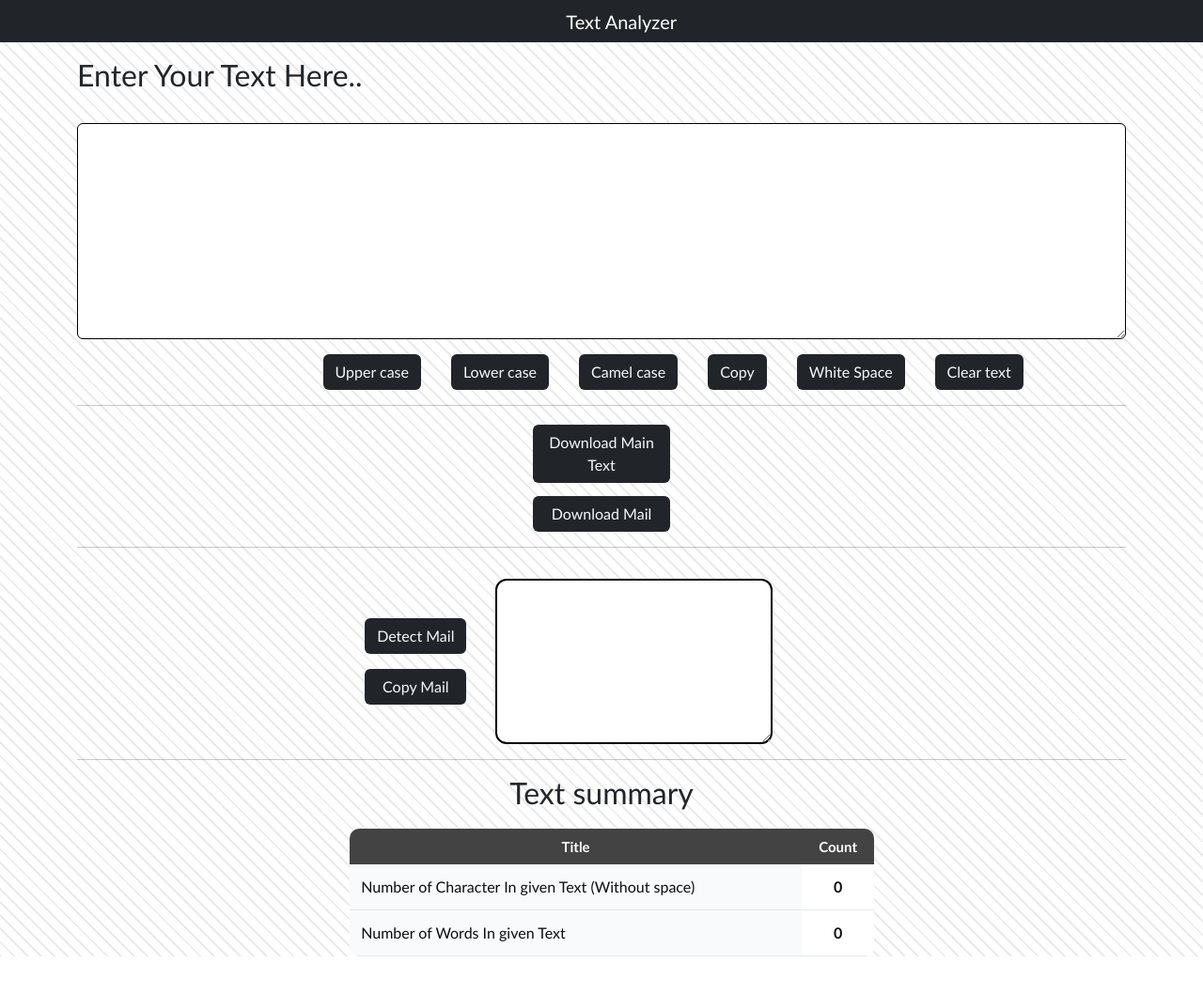
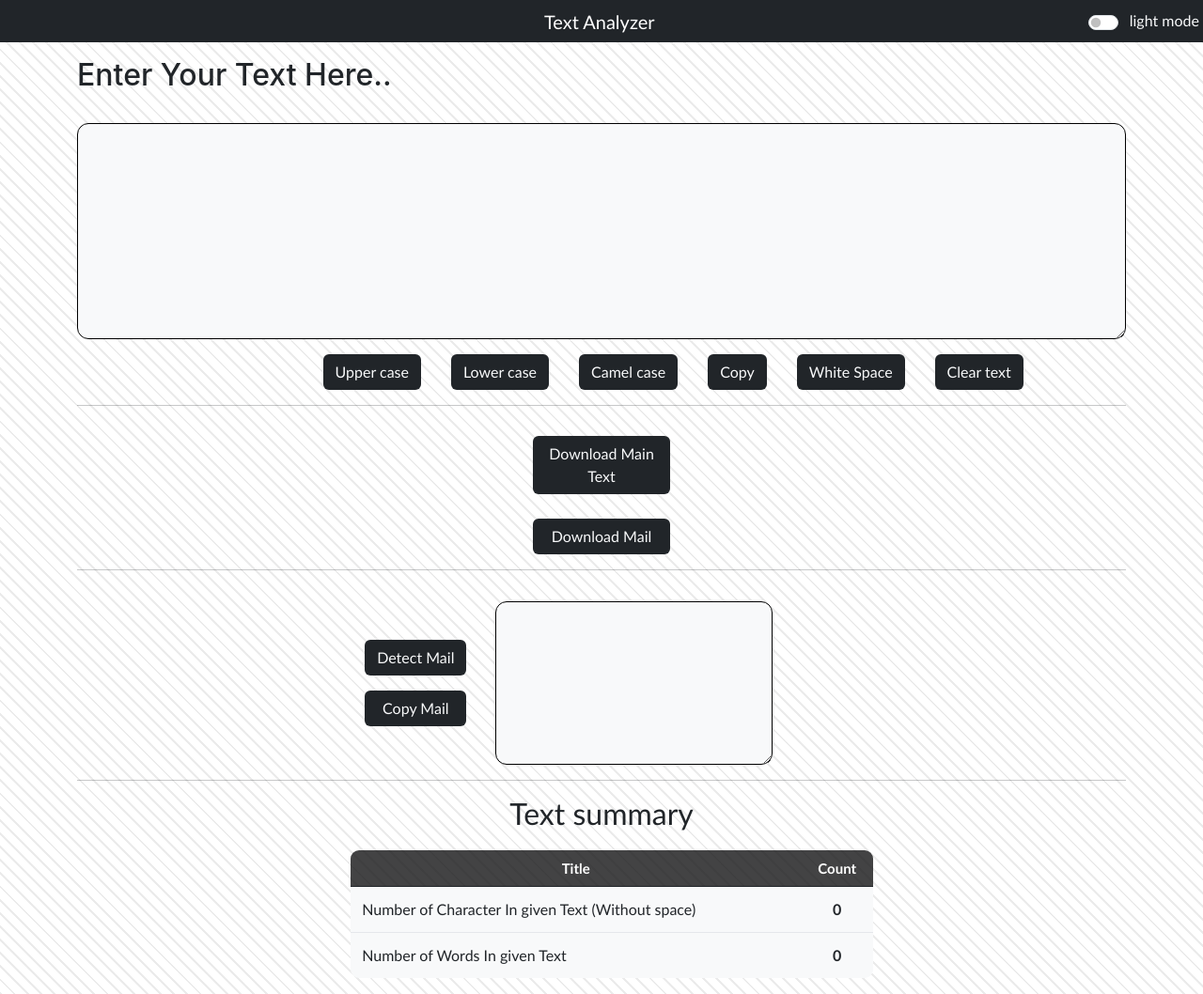
Before and after one commit to Tejas-07-iiit/Text-Analyzer, a React (Create React App) app: page / in a window 1280 px wide. Shown: the whole page at 94% size. Before the commit the page ends 1018 px from the top, so only its background shows below. Built offline with nearby package versions, Linux system fonts and the light colour scheme.

Commit message:
Light and dark mode added

```diff
--- a/src/App.css
+++ b/src/App.css
@@ -16,6 +16,7 @@
 
 .custom-text {
   border-color: black;
+  border-radius: 12px;
 }
 
 .custom_nav {
@@ -23,7 +24,7 @@
   height: 45px;
 }
 .navtext {
-  margin-left: 47%;
+  margin-left: 50%;
   font-family: 'Gill Sans', 'Gill Sans MT', Calibri, 'Trebuchet MS', sans-serif;
 }
 
@@ -33,7 +34,7 @@
   border-collapse: collapse;
   border-spacing: 0;
   font-family: 'Gill Sans', 'Gill Sans MT', Calibri, 'Trebuchet MS', sans-serif;
-  background-color: #ffffff;
+  border: 1px solid;
   border-radius: 10px;
   overflow: hidden;
   margin-top: 18px;
@@ -102,8 +103,7 @@
   text-align: center;
   width: 23vw;
   margin-top: 17px;
-  border-color: #0c0d0d;
-  border: 2px solid;
+  border-color: #000000;
   border-radius: 12px;
   font-family: 'Lucida Sans', 'Lucida Sans Regular', 'Lucida Grande', 'Lucida Sans Unicode', Geneva, Verdana, sans-serif;
 }
@@ -138,3 +138,7 @@
 .mail .copy_detect button:hover {
   box-shadow: 0px 0px 1.7px 3px #212529;
 }
+
+.switch {
+  margin-top: 58px;
+}
--- a/src/App.js
+++ b/src/App.js
@@ -7,7 +7,7 @@
 
 function App() {
 
-
+  const [mode , changeMode] = useState("light")
   const [alert , setalert] = useState(null)
 
   const showalert = (message) => {
@@ -17,11 +17,23 @@
       }, 1300);
   }
 
+  const modechange = () => {
+    if(mode === 'light') {
+      changeMode('dark')
+      document.body.style.backgroundColor = 'rgba(33, 37, 41, 0.92)';
+    }
+    else {
+      changeMode('light')
+      document.body.style.backgroundColor = 'white';
+    }
+  }
+
+
   return (
     <>
-    <Navbar/>
+    <Navbar modechange={modechange} mode = {mode}/>
     <Alert alert = {alert}/>
-    <Analyzer showalert = {showalert}/>
+    <Analyzer mode = {mode} showalert = {showalert}/>
    </>
   );
 }
--- a/src/Components/Analyzer.js
+++ b/src/Components/Analyzer.js
@@ -9,7 +9,6 @@
     const [text , setText] = useState(" ");
     let mail_array= text.match(/[a-zA-Z0-9]+\w+@[a-zA-Z0-9]+\.+[a-zA-Z0-9]+/g);
     var i = 0;
-
 
     const removeWhitespace = () => {
         let text2 = text.split(/\s+/)
@@ -168,39 +167,38 @@
     <div>
 
     <div className='container'>
-        <h2 className='mt-3 text'>Enter Your Text Here..</h2>
-        {/* <h4 className="text"></h4> */}
+        <h2 className={`mt-3 text-${props.mode==="light"?"dark":"light"}`}>Enter Your Text Here..</h2>
         <div className="mb-3">
         <label htmlFor="exampleFormControlTextarea1" className="form-label" />
-        <textarea className="form-control custom-text" value={text} onChange={textareachange} id="exampleFormControlTextarea1" rows="9"></textarea>
+        <textarea className={`form-control bg-${props.mode} text-${props.mode==="light"?"dark":"light"} custom-text`} value={text} onChange={textareachange} id="exampleFormControlTextarea1" rows="9"></textarea>
         <div className="center">
-            <button type="button" onClick={changetoupper} className="btn bg-dark text-light mt-3 mx-3 text">Upper case</button>
-            <button type="button" onClick={changetolower} className="btn bg-dark text-light mt-3 mx-3 text">Lower case</button>
-            <button type="button" onClick={convertToCamel} className="btn bg-dark text-light mt-3 mx-3 text">Camel case</button>
-            <button type="button" onClick={Clipboardcopy_text} className="btn bg-dark text-light mt-3 mx-3 text">Copy</button>
-            <button type="button" onClick={removeWhitespace} className="btn bg-dark text-light mt-3 mx-3 text">White Space</button>
-            <button type="button" onClick={cleartext} className="btn bg-dark text-light mt-3 mx-3 text">Clear text</button>
+            <button type="button" onClick={changetoupper} className={`btn bg-${props.mode==="light"?"dark":"light"} text-${props.mode} mt-3 mx-3 text`}>Upper case</button>
+            <button type="button" onClick={changetolower} className={`btn bg-${props.mode==="light"?"dark":"light"} text-${props.mode} mt-3 mx-3 text`}>Lower case</button>
+            <button type="button" onClick={convertToCamel} className={`btn bg-${props.mode==="light"?"dark":"light"} text-${props.mode} mt-3 mx-3 text`}>Camel case</button>
+            <button type="button" onClick={Clipboardcopy_text} className={`btn bg-${props.mode==="light"?"dark":"light"} text-${props.mode} mt-3 mx-3 text`}>Copy</button>
+            <button type="button" onClick={removeWhitespace} className={`btn bg-${props.mode==="light"?"dark":"light"} text-${props.mode} mt-3 mx-3 text`}>White Space</button>
+            <button type="button" onClick={cleartext} className={`btn bg-${props.mode==="light"?"dark":"light"} text-${props.mode} mt-3 mx-3 text`}>Clear text</button>
         </div>
-        <hr></hr>
+        <hr className="light"></hr>
         <div className="download">
-            <button type="button" onClick={Pdf_text} className="btn bg-dark text-light mt-1 mx-3 text">Download Main Text</button>
-            <button type="button" onClick={Pdf_mail} className="btn bg-dark text-light mt-1 mx-3 text">Download Mail</button>
+            <button type="button" onClick={Pdf_text} className={`btn bg-${props.mode==="light"?"dark":"light"} text-${props.mode} mt-3 mx-3 text`}>Download Main Text</button>
+            <button type="button" onClick={Pdf_mail} className={`btn bg-${props.mode==="light"?"dark":"light"} text-${props.mode} mt-3 mx-3 text`}>Download Mail</button>
         </div>
 
         <hr></hr>
         <div className="mail">
         <div className="copy_detect">
-            <button type="button" onClick={mailDetector} className="btn bg-dark text-light mt-3 mx-3 text">Detect Mail</button>
-            <button type="button" onClick={Clipboardcopy_mail} className="btn bg-dark text-light mt-3 mx-3 text">Copy Mail</button>
+            <button type="button" onClick={mailDetector} className={`btn bg-${props.mode==="light"?"dark":"light"} text-${props.mode} mt-3 mx-3 text`}>Detect Mail</button>
+            <button type="button" onClick={Clipboardcopy_mail} className={`btn bg-${props.mode==="light"?"dark":"light"} text-${props.mode} mt-3 mx-3 text`}>Copy Mail</button>
         </div>
-            <textarea value={Mail} readOnly onChange={setmail_1} rows="7" className="text_mail"></textarea>
+            <textarea value={Mail} readOnly onChange={setmail_1} rows="7" className= {`bg-${props.mode} text-${props.mode==="light"?"dark":"light"} text_mail`}></textarea>
         </div>
     </div>
 
     <hr></hr>
 
-    <h2 className='summary text'> Text summary </h2>
-    <table className="custom-table">
+    <h2 className={`summary text-${props.mode==="light"?"dark":"light"} text`}> Text summary </h2>
+   <table className={`table custom-table border-${props.mode === "light" ? "dark" : "light"} `}>
         <thead>
             <tr>
             <th scope="col">Title</th>
@@ -209,19 +207,21 @@
         </thead>
         <tbody>
             <tr>
-            <th scope="row">Number of Character In given Text (Without space)</th>
-            <td>{numberofCharacter()}</td>
+            <th className={`bg-${props.mode} text-${props.mode==="light"?"dark":"light"}`} scope="row">Number of Character In given Text (Without space)</th>
+            <td className={`bg-${props.mode} text-${props.mode==="light"?"dark":"light"}`}>{numberofCharacter()}</td>
             </tr>
             <tr>
-            <th scope="row">Number of Words In given Text</th>
-            <td>{numberofWords()}</td>
+            <th className={`bg-${props.mode} text-${props.mode==="light"?"dark":"light"}`} scope="row">Number of Words In given Text</th>
+            <td className={`bg-${props.mode} text-${props.mode==="light"?"dark":"light"}`}>{numberofWords()}</td>
             </tr>
         </tbody>
     </table>
+
     </div>
     </div>
     </>
-  )
+  );
+
 }
 
 export default Analyzer;
--- a/src/Components/Navbar0.js
+++ b/src/Components/Navbar0.js
@@ -1,6 +1,8 @@
-function Navbar0() {
+function Navbar0(props) {
+
 
     return (
+
     <>
         <nav className="navbar navbar-expand-lg navbar-dark bg-dark custom_nav">
             <div className="container-fluid">
@@ -9,6 +11,10 @@
                 <span className="navbar-toggler-icon"></span>
                 </button>
             </div>
+            <div className="form-check form-switch">
+                <input className="form-check-input switch" onClick={props.modechange} type="checkbox" role="switch" id="switchCheckDefault"/>
+                <label className= 'text-light form-check-label my-1 my-1 py-5 mx-1  text text-nowrap'>{props.mode} mode</label>
+            </div>
         </nav>
     </>
   )
```
